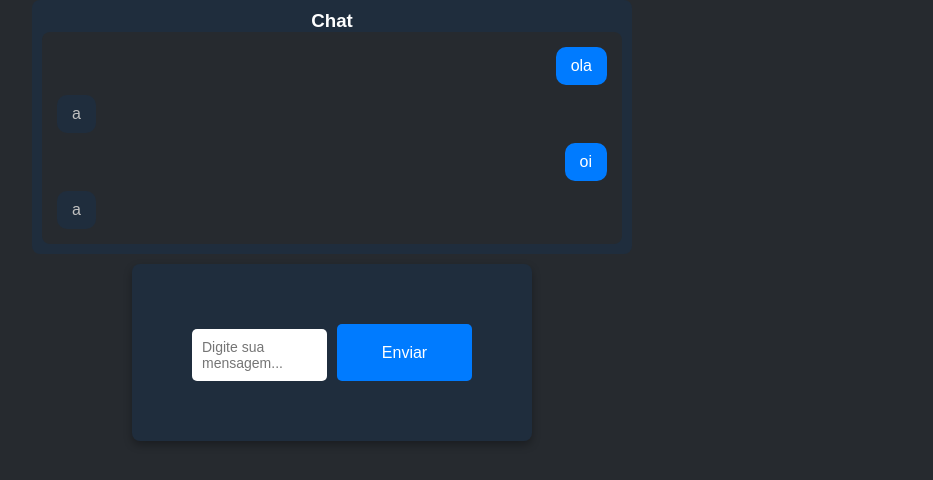
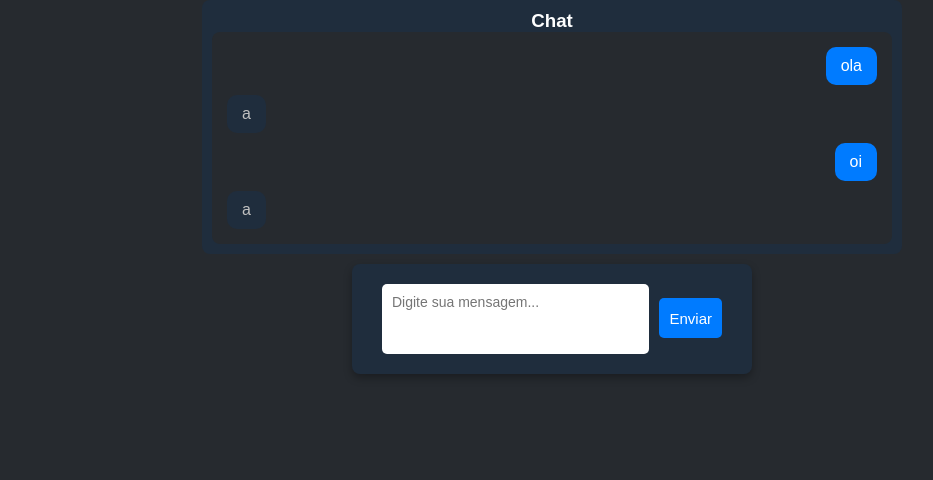
Before and after one commit to GuilhermeGMV/agentesMarcio, a Flask app: page /home in a window 1280 px wide. Shown: the part 60-540 px from the top of the page, without its empty margins (308-1241 px from the left). Run offline with Flask 3, Linux system fonts and the light colour scheme; a user stored in the database is signed in; some libraries are stand-ins or nearby versions.

Commit message:
front do chat ajuste

```diff
--- a/website/static/style.css
+++ b/website/static/style.css
@@ -94,7 +94,7 @@ body {
 form {
     background-color: #1f2d3d;
     width: 400px;
-    padding: 60px;
+    padding: 30px;
     border-radius: 8px;
     box-shadow: 0px 4px 8px rgba(0, 0, 0, 0.3);
     margin: 100px auto;
@@ -140,9 +140,11 @@ button[type="submit"] {
     border: none;
     border-radius: 5px;
     color: #ffffff;
-    font-size: 16px;
+    font-size: 15px;
     cursor: pointer;
     transition: background-color 0.3s ease;
+    height: 40px;
+    margin-top: 4px;
 }
 
 button[type="submit"]:hover {
@@ -263,12 +265,13 @@ button[type="submit"]:hover {
 }
 
 .chat-container {
-    max-width: 600px;
+    max-width: 700px;
     margin: 0 auto;
     padding: 10px;
     background-color: #1f2d3d;
     border-radius: 8px;
     color: #ffffff;
+    margin-right: 70px;
 }
 
 .chat-box {
@@ -308,10 +311,12 @@ button[type="submit"]:hover {
     display: flex;
     gap: 10px;
     margin-top: 10px;
+    margin-right: 220px;
+    height: 110px;
 }
 
 #note {
-    width: 100%;
+    width: 1000%;
     padding: 10px;
     border-radius: 5px;
     border: none;
@@ -319,6 +324,8 @@ button[type="submit"]:hover {
     font-size: 14px;
     background-color: #ffffff;
     color: #000000;
+    height: 70px;
+    margin-top: -10px;
 }
 
 .btn-send {
```
Also changed, not shown: instance/database.db (added).
